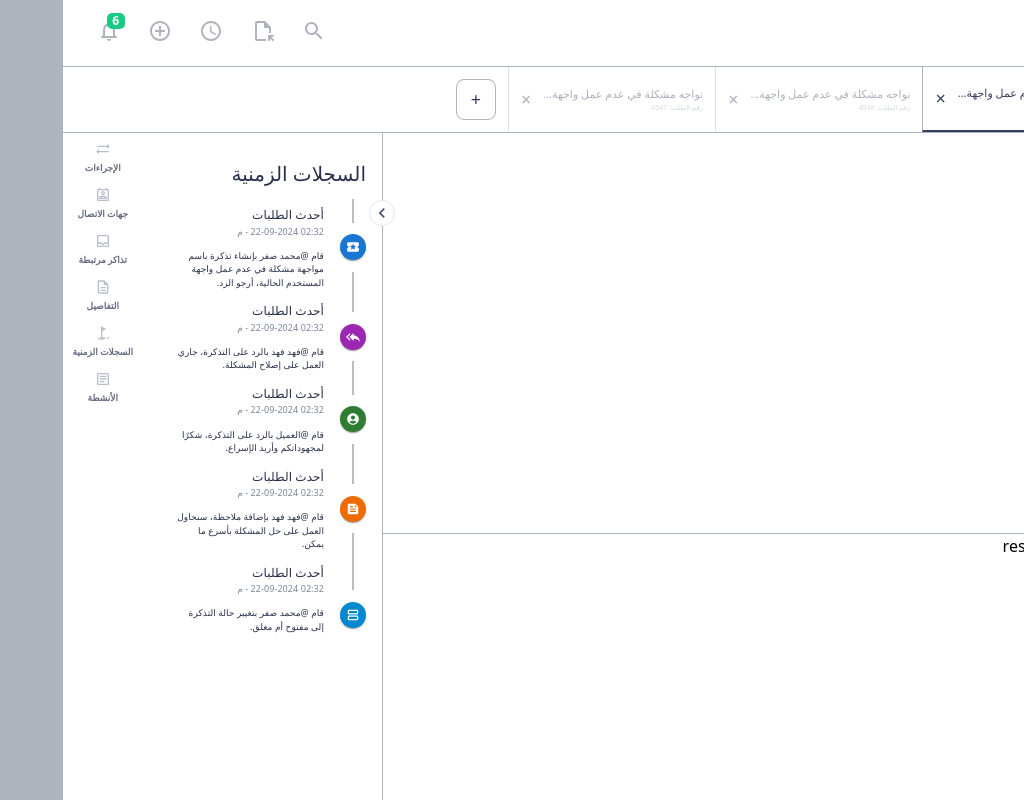
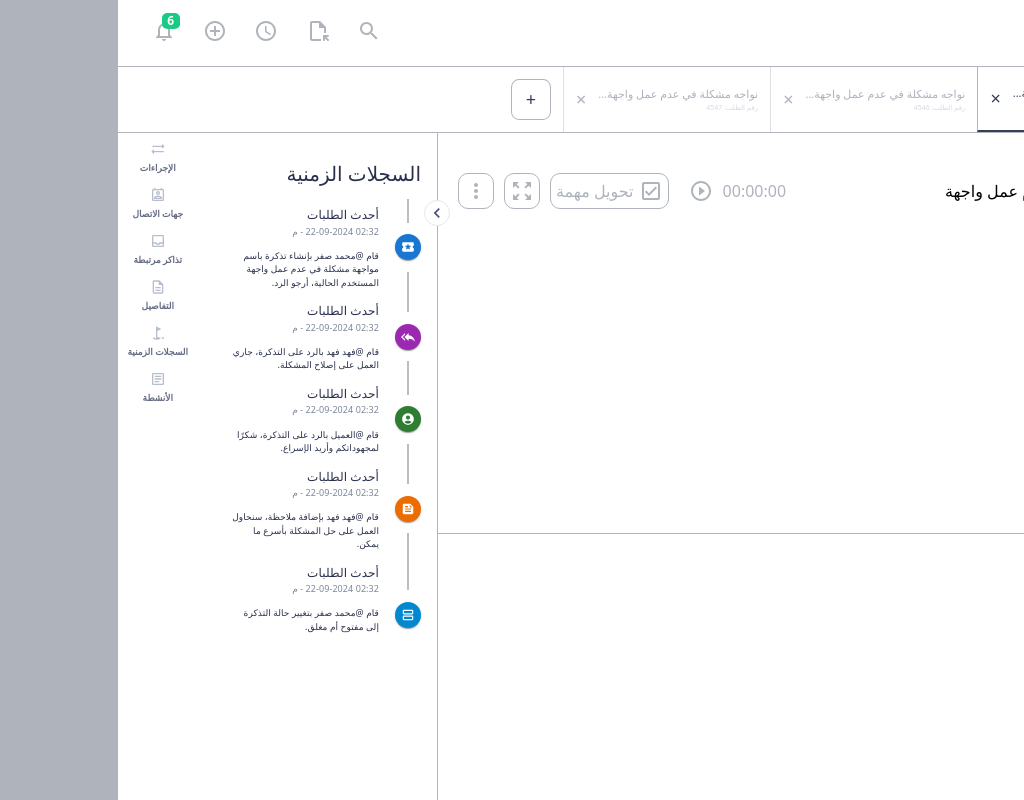
Before and after one commit to amansour13/requests-react-page, a React (Vite) app: page / in a window 1280 px wide. Shown: the whole page, without its empty margins (256-1280 px from the left). Built offline with nearby package versions, Linux system fonts and the light colour scheme.

Commit message:
add the email section
need style modifications

```diff
--- a/src/components/using gird/EmailsSection.jsx
+++ b/src/components/using gird/EmailsSection.jsx
@@ -1,8 +1,112 @@
+import { useTabsContext } from "./TabsContext.jsx";
+import MoreVertOutlinedIcon from '@mui/icons-material/MoreVertOutlined';
+import ZoomOutMapOutlinedIcon from '@mui/icons-material/ZoomOutMapOutlined';
+import CheckBoxOutlinedIcon from '@mui/icons-material/CheckBoxOutlined';
+import PlayCircleFilledWhiteOutlinedIcon from '@mui/icons-material/PlayCircleFilledWhiteOutlined';
+import avatar from "../../assets/avatar.jpg";
+import { useEffect, useState } from "react";
 
 
 function EmailsSection(){
+    const {tabs, setTabs} = useTabsContext();
+    const [title, setTitle] = useState('');
+    const [id, setId] = useState('');
+
+    useEffect(() => {
+        const activeTab = tabs.find(tab => tab.active);
+        if (activeTab) {
+            setTitle(activeTab.title);
+            setId(activeTab.id);
+        }
+    }, [tabs]);
+
+    const emailData = {
+        emails: [
+          {
+            id: 1,
+            sender: {
+              name: "محمد صقر",
+              email: "ahmed@example.com",
+              image: avatar,
+            },
+            recipient: {
+                name: "راشد فهد",
+                email: "rashedf@example.com",
+                image: avatar,
+            },
+            timestamp: "22-09-2024 02:32",
+            body: `وصف مطول للتذكرة مثل نحتاج عرض سعر لخدمات الصيانة اللازمة للمعدات.
+            يرجى تزويدنا بالتفاصيل المطلوبة والتكلفة المتوقعة.`,
+        },
+        {
+            id: 2,
+            sender: {
+                name: "محمد صقر",
+                email: "ahmed@example.com",
+                image: avatar,
+            },
+            recipient: {
+                name: "عبدالله الناصر",
+                email: "abdullah@example.com",
+                image: avatar,
+            },
+            timestamp: "23-09-2024 10:15",
+                body: `أود متابعة الطلب السابق والتأكد من استلام جميع البيانات المطلوبة.
+                هل يمكنكم تأكيد ذلك؟`,
+            },
+        {
+            id: 3,
+            sender: {
+              name: "نورة العتيبي",
+              email: "noura@example.com",
+              image: avatar,
+            },
+            recipient: {
+                name: "خالد السعيد",
+                email: "khaled@example.com",
+                image: avatar,
+            },
+            timestamp: "24-09-2024 14:45",
+            body: `أرغب في معرفة آخر تحديث بخصوص المشروع الحالي.
+                    هل هناك أي تعديلات أو تغييرات يجب أن نكون على دراية بها؟`,
+        },
+        ],
+    };
+
+    return (
+
+        <>
+    <div className='message-title'>
+        <h4>{title}</h4>
+
+        <div className='message-title-left-section'>
+            <div className='play-time'>
+                <button className='btn-type1'>
+                    <PlayCircleFilledWhiteOutlinedIcon />
+                </button>
+                <span className='play-time-text'>00:00:00</span>
+            </div>
+
+            <ul className='message-btns'>
+                <li>
+                    <button className='btn-type1'> <MoreVertOutlinedIcon /></button>
+                </li>
+
+                <li>
+                    <button className='btn-type1'> <ZoomOutMapOutlinedIcon /></button>
+                </li>
+                <li>
+                    <button className='btn-type1 btn1-w-text'> <CheckBoxOutlinedIcon sx={{marginLeft: '5px'}}/> <span>تحويل مهمة</span> </button>
+                </li>
+            </ul>
+        </div>
 
 
+    </div>
+
+
+    </>
+    );
 }
 
 export default EmailsSection;
```
